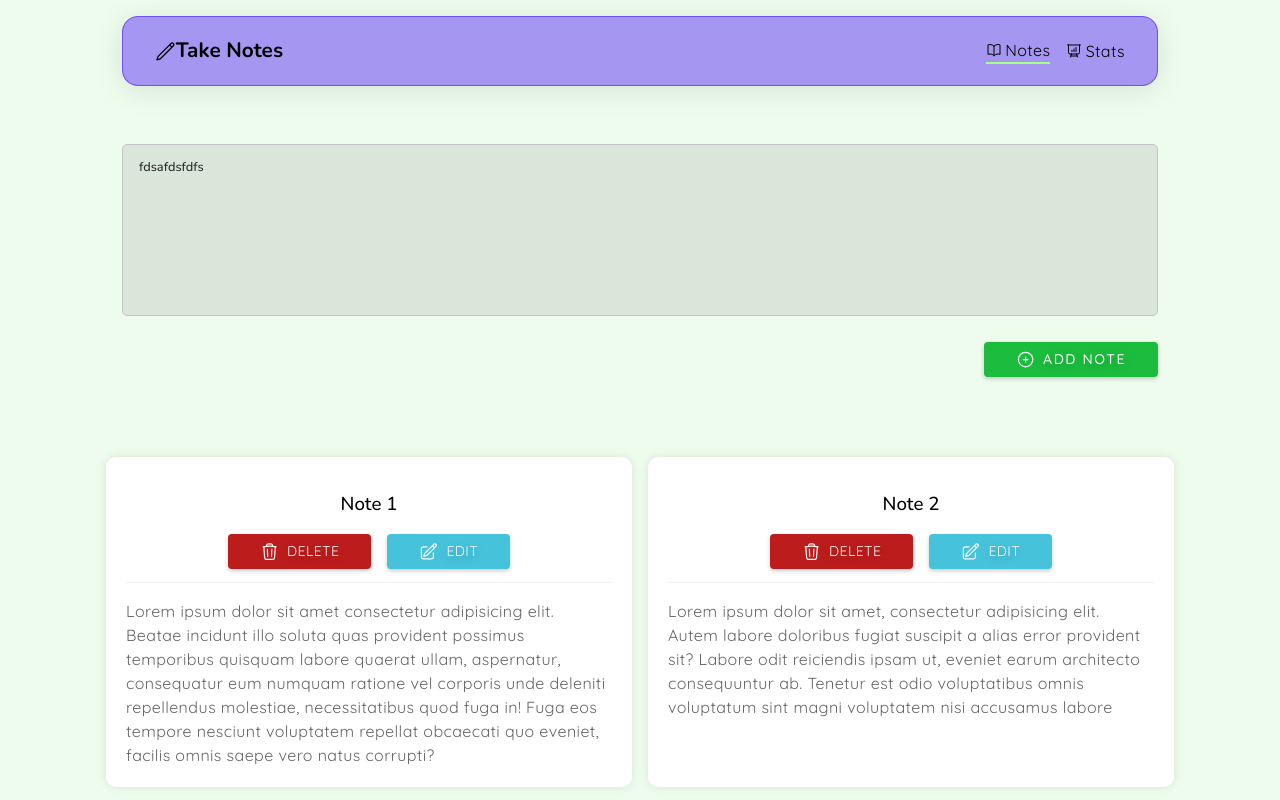
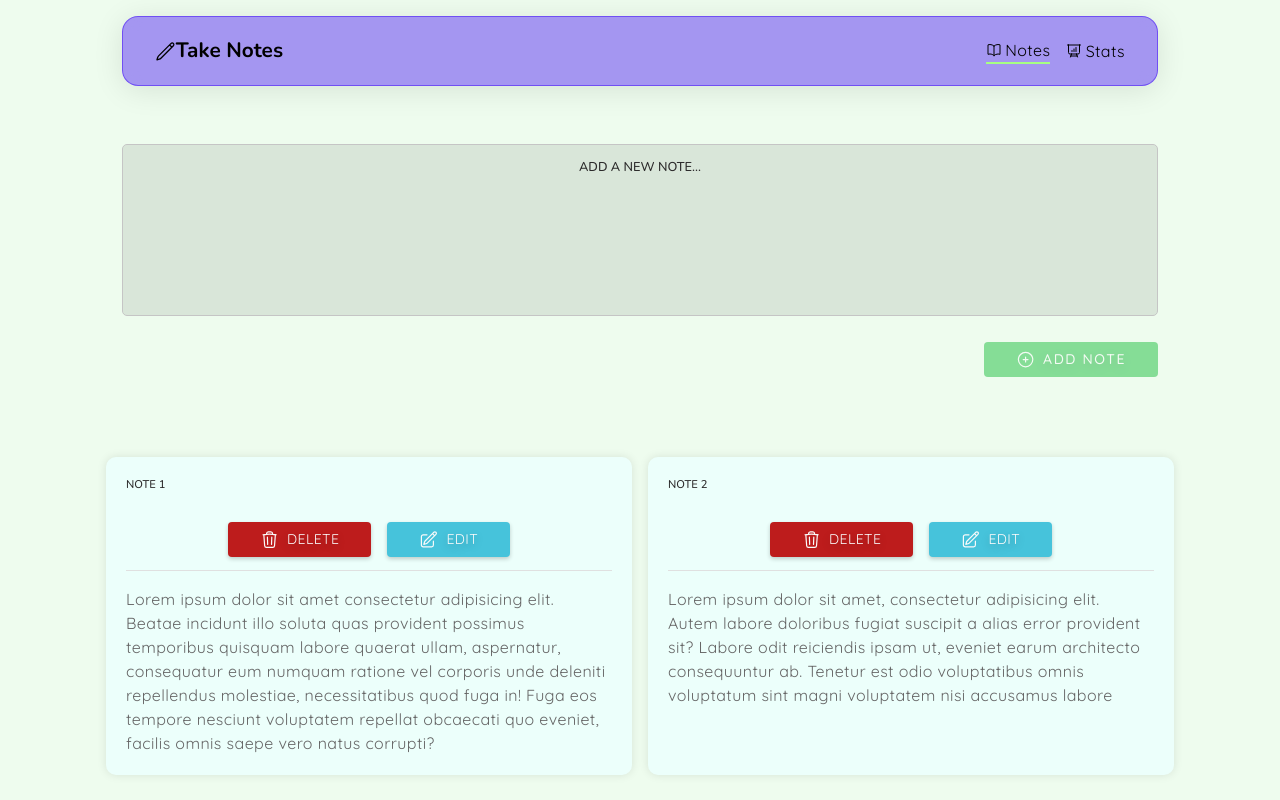
Before and after one commit to fdasabino/take_notes_vue_app, a Vue app: page / in a window 1280 px wide. Shown: the top 800 px of the page. Built offline with nearby package versions, Linux system fonts and the light colour scheme.

Commit message:
Update styles for ButtonComponent, NoteCardComponent, and ViewNotes.vue

```diff
--- a/src/components/Layout/Button/ButtonComponent.scss
+++ b/src/components/Layout/Button/ButtonComponent.scss
@@ -36,7 +36,6 @@
 
     &:disabled {
         opacity: 0.5;
-        cursor: not-allowed;
         touch-action: none;
         box-shadow: none;
         pointer-events: none;
--- a/src/components/Layout/NoteCard/NoteCardComponent.scss
+++ b/src/components/Layout/NoteCard/NoteCardComponent.scss
@@ -1,5 +1,7 @@
+@import "../../../assets/base.scss";
+
 .note_card {
-    background-color: #fff;
+    background-color: $base-light-teal;
     border-radius: 10px;
     box-shadow: 0 0 10px 0 rgba(0, 0, 0, 0.1);
     padding: 20px;
@@ -17,18 +19,25 @@
         flex-direction: column;
         gap: 1rem;
         padding: 0.8rem 0;
-        border-bottom: 1px solid #f0f0f0;
+        border-bottom: 1px solid $base-grey;
+        position: relative;
 
         &__title {
-            font-size: 1.5rem;
-            font-weight: 600;
-            margin-bottom: 0.8rem;
+            position: absolute;
+            top: 0;
+            left: 0;
+
+            h3 {
+                font-size: 0.7rem;
+                text-transform: uppercase;
+                color: $base-dark;
+            }
         }
 
         &__ctas {
             display: flex;
             gap: 1rem;
-
+            margin-top: 2rem;
             button {
                 @media (max-width: 480px) {
                     svg {
--- a/src/components/Layout/NoteCard/NoteCardComponent.vue
+++ b/src/components/Layout/NoteCard/NoteCardComponent.vue
@@ -24,7 +24,11 @@ const editNote = (id: string) => {
 <template>
     <div class="note_card">
         <div class="note_card__header">
-            <h3 class="note_card__title">{{ props.title }}</h3>
+            <div class="note_card__header__title">
+                <h3>
+                    {{ props.title }}
+                </h3>
+            </div>
             <div class="note_card__header__ctas">
                 <ButtonComponent
                     variant="danger"
--- a/src/views/ViewNotes/ViewNotes.vue
+++ b/src/views/ViewNotes/ViewNotes.vue
@@ -34,13 +34,22 @@ const notes = ref([
     },
 ]);
 
+// id generator
+const generateId = new Date().getTime().toString();
+
 //refs
-const newNote = ref("fdsafdsfdfs");
-console.log(newNote.value);
+const newNote = ref("");
+
 // methods
+const addNote = (note: string) => {
+    let createdNote = {
+        id: generateId,
+        title: `Date: ${new Date().toLocaleDateString()} at ${new Date().toLocaleTimeString()}`,
+        content: note,
+    };
 
-const addNote = (note: string) => {
-    console.log(note);
+    notes.value.unshift(createdNote);
+    newNote.value = "";
 };
 </script>
 
```
